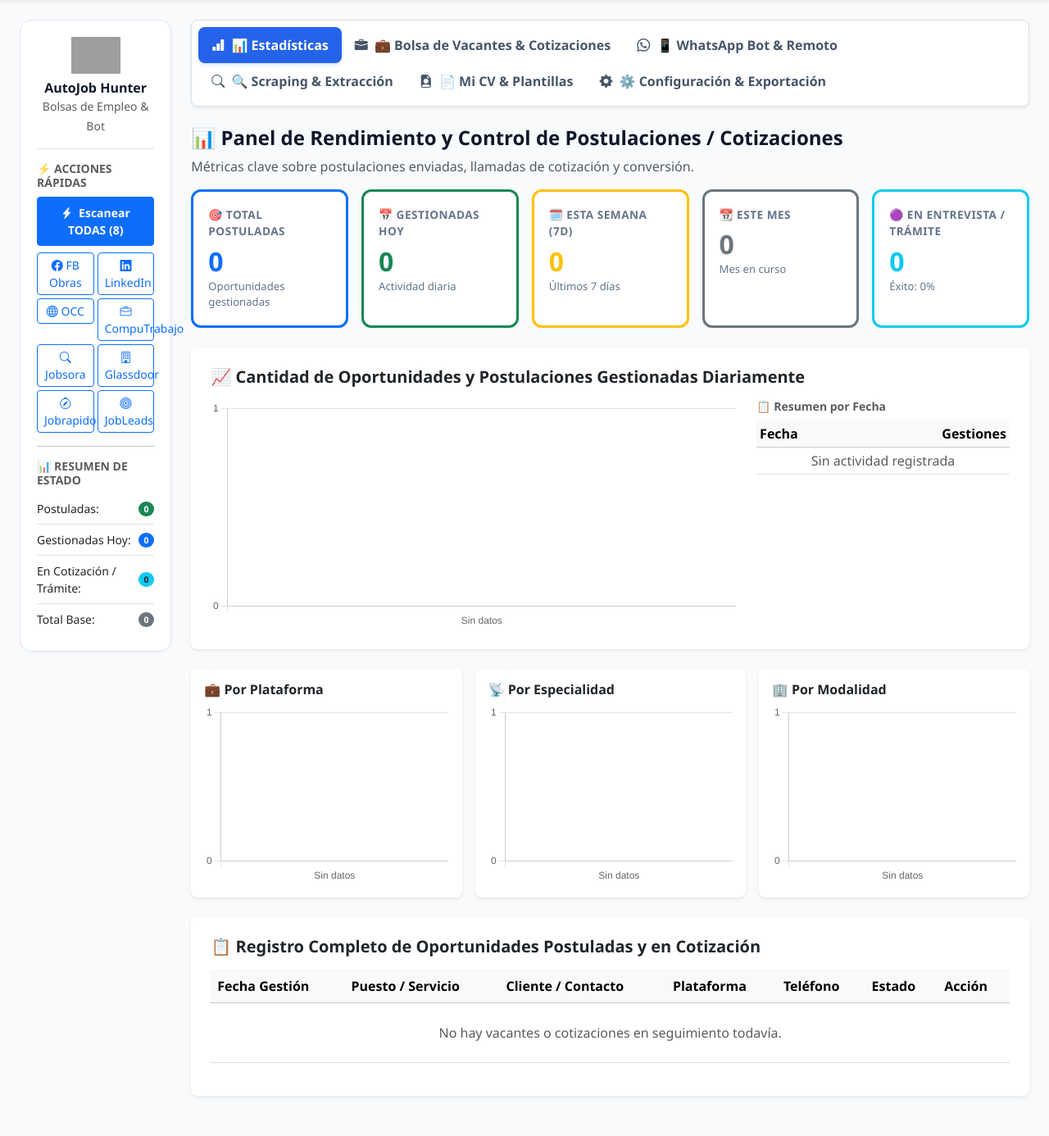
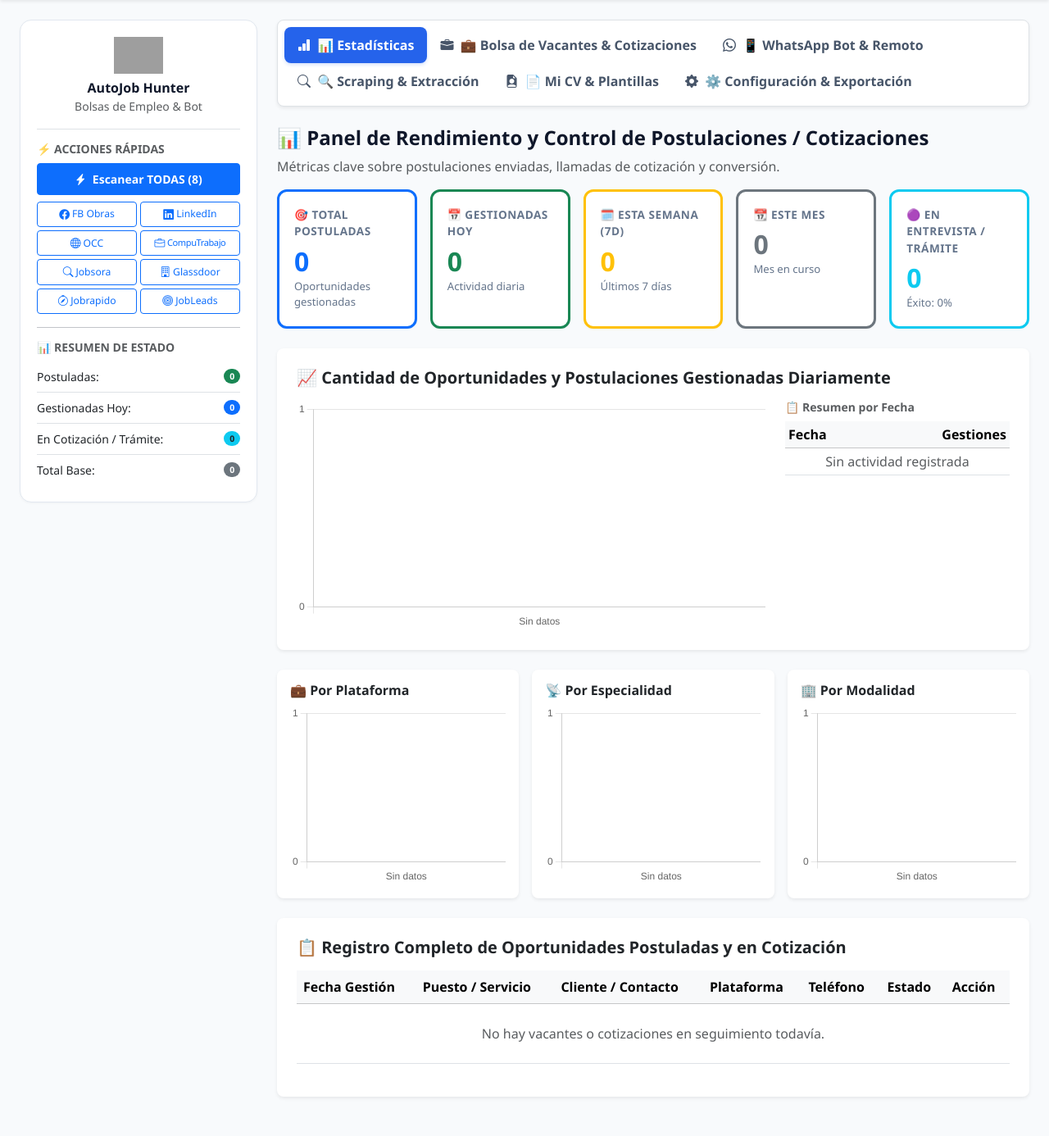
Before and after one commit to GhostLT/app_busca_trabajo, a Flask app: page / in a window 1280 px wide. Shown: the part 62-1448 px from the top of the page at 82% size. Before the commit the page ends 1402 px from the top, so only its background shows below. Run offline with Flask 3, Linux system fonts and the light colour scheme; data that the repository does not hold is empty; some libraries are stand-ins or nearby versions; grey boxes are pictures that could not be loaded.

Commit message:
fix(ui): fix CompuTrabajo button overflow in sidebar menu and document demo purge in README

```diff
--- a/ui/static/css/styles.css
+++ b/ui/static/css/styles.css
@@ -45,6 +45,31 @@ body {
     border-radius: 14px;
     padding: 20px;
     box-shadow: 0 1px 3px rgba(0,0,0,0.04);
+}
+
+.sidebar-scraper-btn {
+    font-size: 0.76rem !important;
+    padding: 5px 3px !important;
+    display: inline-flex !important;
+    align-items: center;
+    justify-content: center;
+    gap: 3px;
+    white-space: nowrap;
+    overflow: hidden;
+    text-overflow: ellipsis;
+    max-width: 100%;
+}
+
+.sidebar-scraper-btn i {
+    font-size: 0.8rem;
+    flex-shrink: 0;
+}
+
+.btn-scraper-ct {
+    font-size: 0.69rem !important;
+    letter-spacing: -0.4px;
+    padding-left: 2px !important;
+    padding-right: 2px !important;
 }
 
 /* Badges */
--- a/ui/templates/index.html
+++ b/ui/templates/index.html
@@ -38,7 +38,7 @@
         <div class="row g-4">
 
             <!-- Left Sidebar (Quick Actions & Status) -->
-            <div class="col-lg-3 col-xl-2">
+            <div class="col-lg-3 col-xl-3">
                 <div class="sidebar-card mb-4">
                     <div class="text-center pb-3 border-bottom mb-3">
                         <img src="https://cdn-icons-png.flaticon.com/512/3850/3850285.png" alt="Logo" width="60" class="mb-2">
@@ -54,42 +54,42 @@
 
                         <div class="row g-1">
                             <div class="col-6">
-                                <button class="btn btn-outline-primary btn-sm w-100 py-1" onclick="runScraper('fb')">
+                                <button class="btn btn-outline-primary btn-sm w-100 py-1 px-1 sidebar-scraper-btn text-truncate" onclick="runScraper('fb')" title="FB Obras">
                                     <i class="bi bi-facebook"></i> FB Obras
                                 </button>
                             </div>
                             <div class="col-6">
-                                <button class="btn btn-outline-primary btn-sm w-100 py-1" onclick="runScraper('linkedin')">
+                                <button class="btn btn-outline-primary btn-sm w-100 py-1 px-1 sidebar-scraper-btn text-truncate" onclick="runScraper('linkedin')" title="LinkedIn">
                                     <i class="bi bi-linkedin"></i> LinkedIn
                                 </button>
                             </div>
                             <div class="col-6">
-                                <button class="btn btn-outline-primary btn-sm w-100 py-1" onclick="runScraper('occ')">
+                                <button class="btn btn-outline-primary btn-sm w-100 py-1 px-1 sidebar-scraper-btn text-truncate" onclick="runScraper('occ')" title="OCC Mundial">
                                     <i class="bi bi-globe"></i> OCC
                                 </button>
                             </div>
                             <div class="col-6">
-                                <button class="btn btn-outline-primary btn-sm w-100 py-1" onclick="runScraper('computrabajo')">
+                                <button class="btn btn-outline-primary btn-sm w-100 py-1 px-1 sidebar-scraper-btn btn-scraper-ct text-truncate" onclick="runScraper('computrabajo')" title="CompuTrabajo">
                                     <i class="bi bi-briefcase"></i> CompuTrabajo
                                 </button>
                             </div>
                             <div class="col-6">
-                                <button class="btn btn-outline-primary btn-sm w-100 py-1" onclick="runScraper('jobsora')">
+                                <button class="btn btn-outline-primary btn-sm w-100 py-1 px-1 sidebar-scraper-btn text-truncate" onclick="runScraper('jobsora')" title="Jobsora">
                                     <i class="bi bi-search"></i> Jobsora
                                 </button>
                             </div>
                             <div class="col-6">
-                                <button class="btn btn-outline-primary btn-sm w-100 py-1" onclick="runScraper('glassdoor')">
+                                <button class="btn btn-outline-primary btn-sm w-100 py-1 px-1 sidebar-scraper-btn text-truncate" onclick="runScraper('glassdoor')" title="Glassdoor">
                                     <i class="bi bi-building"></i> Glassdoor
                                 </button>
                             </div>
                             <div class="col-6">
-                                <button class="btn btn-outline-primary btn-sm w-100 py-1" onclick="runScraper('jobrapido')">
+                                <button class="btn btn-outline-primary btn-sm w-100 py-1 px-1 sidebar-scraper-btn text-truncate" onclick="runScraper('jobrapido')" title="Jobrapido">
                                     <i class="bi bi-compass"></i> Jobrapido
                                 </button>
                             </div>
                             <div class="col-6">
-                                <button class="btn btn-outline-primary btn-sm w-100 py-1" onclick="runScraper('jobleads')">
+                                <button class="btn btn-outline-primary btn-sm w-100 py-1 px-1 sidebar-scraper-btn text-truncate" onclick="runScraper('jobleads')" title="JobLeads">
                                     <i class="bi bi-bullseye"></i> JobLeads
                                 </button>
                             </div>
@@ -121,7 +121,7 @@
             </div>
 
             <!-- Main Content Area -->
-            <div class="col-lg-9 col-xl-10">
+            <div class="col-lg-9 col-xl-9">
 
                 <!-- Navigation Tabs (Pills) -->
                 <ul class="nav nav-pills bg-white p-2 rounded-3 shadow-sm mb-4 border" id="mainTab" role="tablist">
```
Also changed, not shown: README.md.
